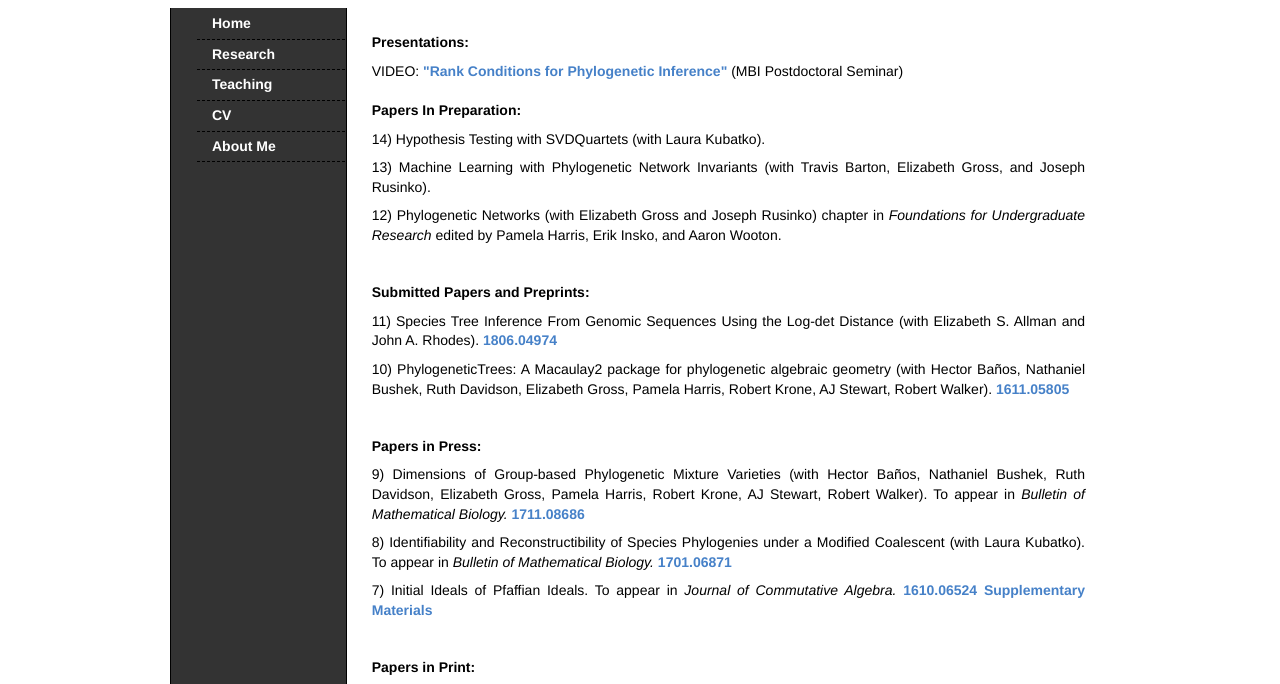
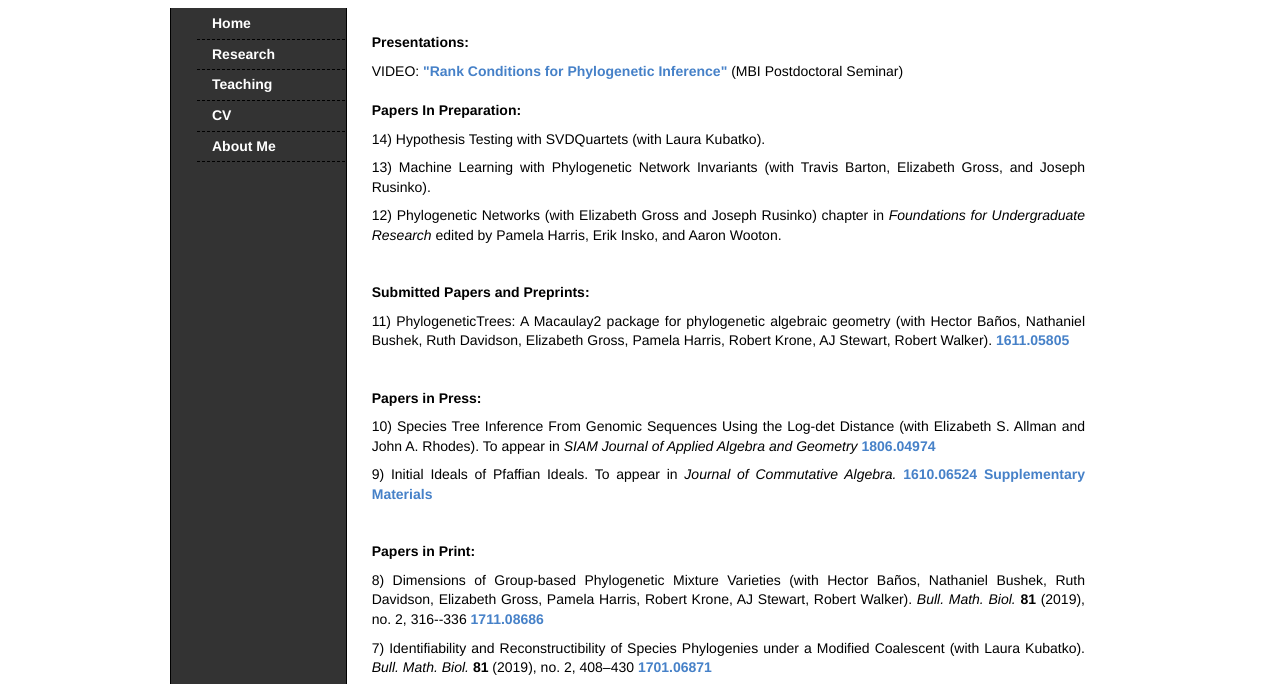
Before and after one commit to celong2/celong2.github.io, a plain HTML site: page Research.html in a window 1280 px wide. Shown: the part 72-756 px from the top of the page. Drawn offline with Linux system fonts and the light colour scheme.

Commit message:
Research Page Update

```diff
--- a/Research.html
+++ b/Research.html
@@ -147,17 +147,9 @@ VIDEO: <a href="https://mbi.osu.edu/video/player/?id=4586" style="font-weight: b
 
 <p><strong>Submitted Papers and Preprints:</strong>   </p>
 
-  <p> 11) Species Tree Inference From Genomic Sequences Using the Log-det Distance
-         (with Elizabeth S. Allman and John A. Rhodes).
-<a href="https://arxiv.org/abs/1806.04974" style="font-weight: bold;">1806.04974</a>
-</p>
 
-
-<p> 10) PhylogeneticTrees: A Macaulay2 package for phylogenetic algebraic geometry (with Hector Ba&ntilde;os, Nathaniel Bushek, Ruth Davidson, Elizabeth Gross, Pamela Harris, Robert Krone, AJ Stewart, Robert Walker).
+<p> 11) PhylogeneticTrees: A Macaulay2 package for phylogenetic algebraic geometry (with Hector Ba&ntilde;os, Nathaniel Bushek, Ruth Davidson, Elizabeth Gross, Pamela Harris, Robert Krone, AJ Stewart, Robert Walker).
 <a href="https://arxiv.org/abs/1611.05805" style="font-weight: bold;">1611.05805</a>
-
-
-
 
 
 <p>&nbsp;</p>
@@ -165,22 +157,16 @@ VIDEO: <a href="https://mbi.osu.edu/video/player/?id=4586" style="font-weight: b
 
 <p><strong>Papers in Press:</strong>   </p>
 
-
-  <p> 9) Dimensions of Group-based Phylogenetic Mixture Varieties
-         (with Hector Ba&ntilde;os, Nathaniel Bushek, Ruth Davidson, Elizabeth Gross, Pamela Harris, Robert Krone, AJ Stewart, Robert Walker).
+  <p> 10) Species Tree Inference From Genomic Sequences Using the Log-det Distance
+         (with Elizabeth S. Allman and John A. Rhodes).
 To appear in
-<em>Bulletin of Mathematical Biology. </em>
-<a href="https://arxiv.org/abs/1711.08686" style="font-weight: bold;">1711.08686</a>
+<em>SIAM Journal of Applied Algebra and Geometry</em>
+<a href="https://arxiv.org/abs/1806.04974" style="font-weight: bold;">1806.04974</a>
 </p>
 
 
-
-<p> 8) Identifiability and Reconstructibility of Species Phylogenies under a Modified Coalescent (with Laura Kubatko). To appear in
-<em>Bulletin of Mathematical Biology. </em>
-<a href="https://arxiv.org/abs/1701.06871" style="font-weight: bold;">1701.06871</a>
-</p>
-
-<p> 7) Initial Ideals of Pfaffian Ideals. To appear in
+<p> 9) Initial Ideals of Pfaffian Ideals.
+To appear in
 <em>Journal of Commutative Algebra. </em>
 <a href="https://arxiv.org/abs/1610.06524" style="font-weight: bold;">1610.06524</a>
 <a href="PfaffianSupplement.html" style="font-weight: bold;">Supplementary Materials</a>
@@ -189,6 +175,20 @@ To appear in
 <p>&nbsp;</p>
 
 <p><strong>Papers in Print:</strong></p>
+
+  <p> 8) Dimensions of Group-based Phylogenetic Mixture Varieties
+         (with Hector Ba&ntilde;os, Nathaniel Bushek, Ruth Davidson, Elizabeth Gross, Pamela Harris, Robert Krone, AJ Stewart, Robert Walker).
+<em>Bull. Math. Biol. </em>
+<strong>81</strong> (2019), no. 2, 316--336
+<a href="https://arxiv.org/abs/1711.08686" style="font-weight: bold;">1711.08686</a>
+</p>
+
+
+
+<p> 7) Identifiability and Reconstructibility of Species Phylogenies under a Modified Coalescent (with Laura Kubatko). <em>Bull. Math. Biol. </em>
+<strong>81</strong> (2019), no. 2, 408–430
+<a href="https://arxiv.org/abs/1701.06871" style="font-weight: bold;">1701.06871</a>
+</p>
 
 
 
```
Also changed, not shown: 1 other file.
